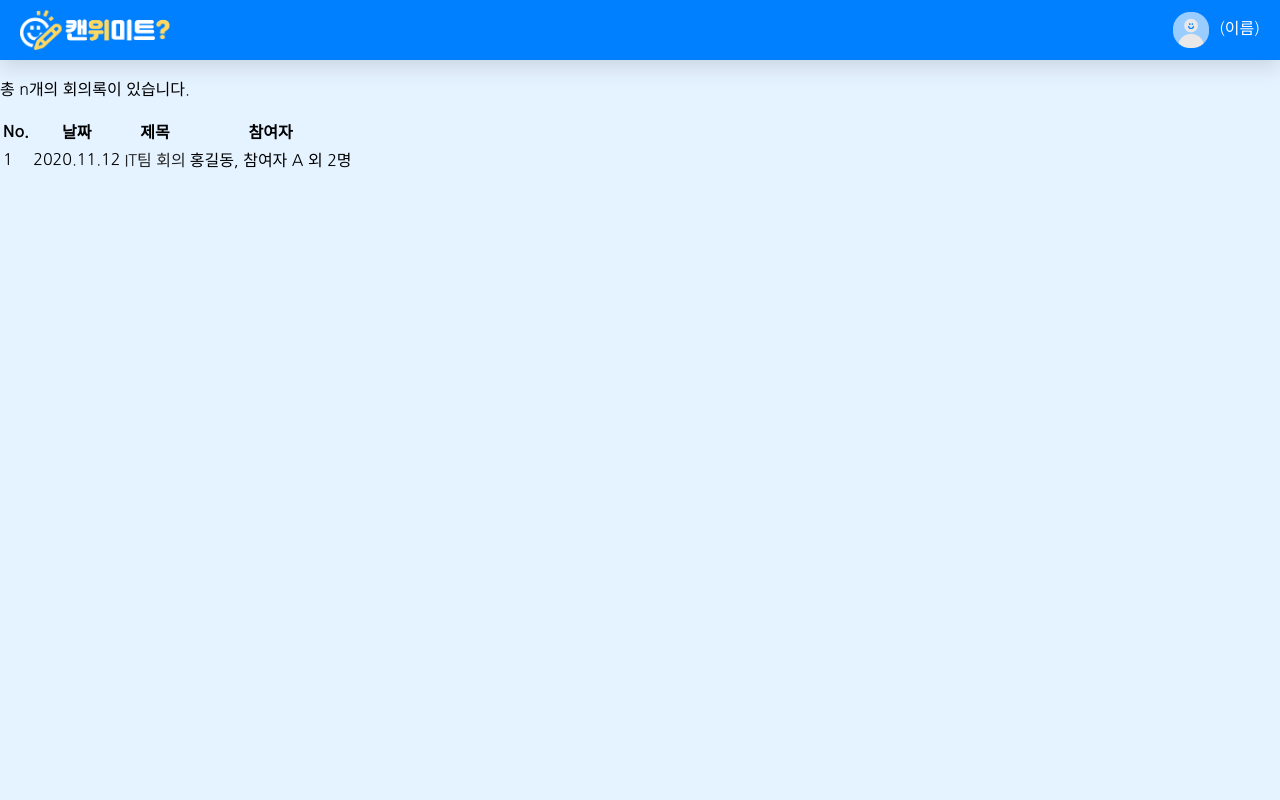
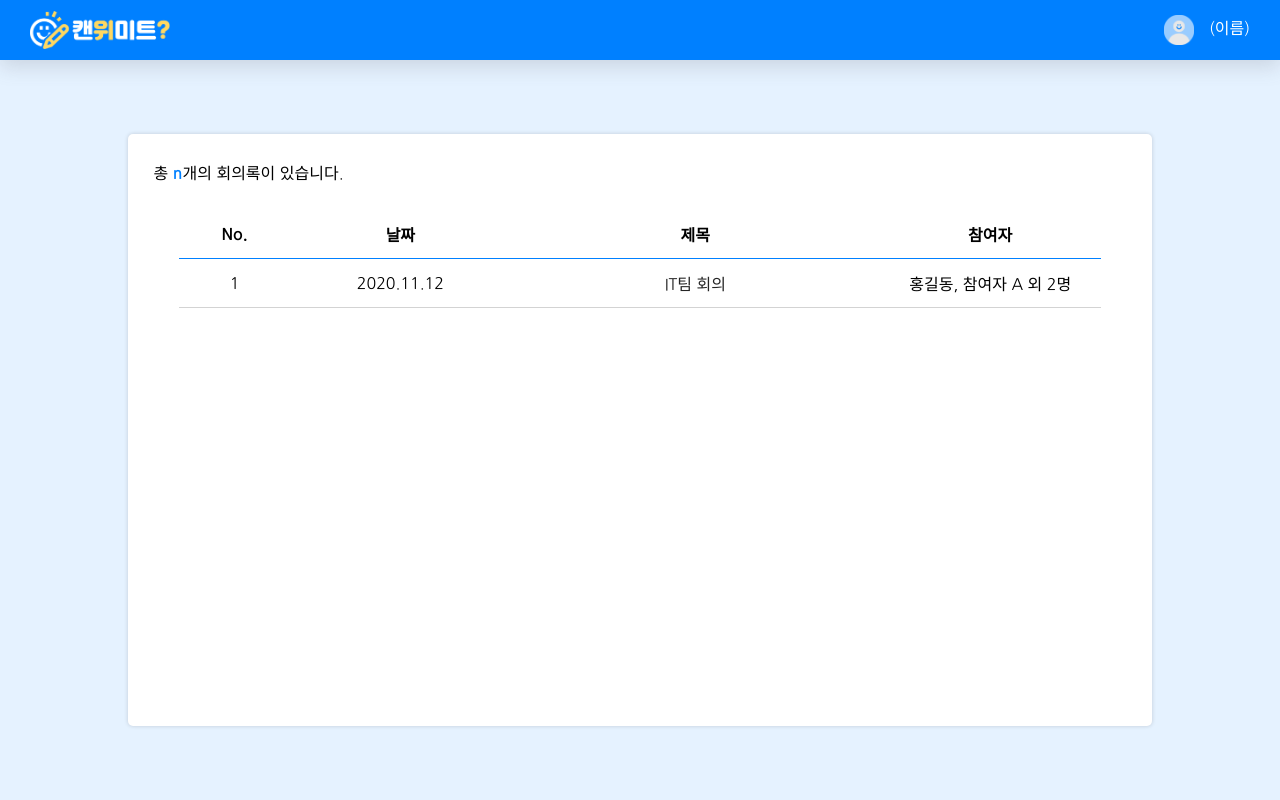
Before and after one commit to jeongum/canwemeet_v2, a Flask app: page /minute in a window 1280 px wide. Run offline with Flask 2, Linux system fonts and the light colour scheme.

Commit message:
Modified header, main & Add minute-list css

```diff
--- a/static/css/style.css
+++ b/static/css/style.css
@@ -1,9 +1,11 @@
 /* Import Fonts*/
 @import url('https://fonts.googleapis.com/css2?family=Nanum+Gothic:wght@400;700;800&family=Noto+Sans+KR:wght@700&display=swap');
 
+
+/* Basic Settings */
 body {
+    margin: 0 auto;
     font-family: 'Nanum Gothic', sans-serif;
-    margin: 0 auto;
     background-color: #e5f2ff;
 }
 
@@ -12,6 +14,12 @@ a {
     color: #242424;
 }
 
+ul {
+    list-style: none;
+}
+
+
+/* Font Colors & Weight Settings */
 .blue {
     background-color: #0080ff;
     color: white;
@@ -20,6 +28,17 @@ a {
 .blue a {
     color: white;
 }
+
+.yellow-bold {
+    color: #ffd862;
+    font-weight: bold;
+}
+
+.blue-bold {
+    color: #0080ff;
+    font-weight: bold;
+}
+
 
 /* Login & Register Page Settings */
 body.login {
@@ -45,14 +64,10 @@ body.login {
     height: auto;
 }
 
-.yellow-bold {
-    color: #ffd862;
-    font-weight: bold;
-}
-
 #phrase {
     line-height: 1.5em;
 }
+
 
 /* Header Page Settings */
 #header {
@@ -66,13 +81,18 @@ body.login {
     box-shadow: rgba(100, 100, 111, 0.2) 0px 7px 20px 0px;
 }
 
+#header a {
+    color: white;
+}
+
 #header #logo-header {
     flex-basis: 20%;
 }
 
 #header #logo-header img {
-    margin: 0px 20px;
-    width: 150px;
+    margin: 0px 30px;
+    width: 140px;
+    height: auto;
     vertical-align: middle;
 }
 
@@ -82,18 +102,42 @@ body.login {
 }
 
 #header #profile img {
-    margin-right: 5px;
-    width: 36px;
+    margin-right: 10px;
+    width: 30px;
     vertical-align: middle;
 }
 
 #header #profile #profile-info {
-    margin: 0px 20px;
+    margin: 0px 30px;
     height: 100%;
 }
-#header #profile #profile-menu {
+
+#header #profile-info #profile-menu {
     display: none;
+    width: 70px;
+    height: 20px;
+
+    border-radius: 5px;
+    box-shadow: rgba(100, 100, 111, 0.2) 0px 7px 20px 0px;
 }
+
+#header #profile-info:hover #profile-menu
+{
+    padding: 20px 30px;
+
+    display: block;
+    position: absolute;
+    top: 60x;
+    right: 0px;
+
+    background-color: #0080ff;
+    text-align: right;
+}
+
+#header #profile-info #profile-menu a:hover {
+    color: #ffd862;
+}
+
 
 /* Main Page Settings */
 .main {
@@ -103,7 +147,7 @@ body.login {
     flex-direction: column;
 }
 
-#main-menu {
+.main main {
     flex-grow: 1;
 
     display: flex;
@@ -111,7 +155,7 @@ body.login {
     align-items: center;
 }
 
-#main-menu section {
+.main main section {
     width: 80%;
     height: 80%;
 
@@ -120,20 +164,96 @@ body.login {
     align-items: center;
 }
 
+
+/* Main Menu Page Settings */
 .menu {
     margin: 40px;
     width: 100%;
     height: 100%;
 
-    font-family: 'Noto Sans KR', sans-serif;
     background-color: white;
     text-align: center;
+    letter-spacing: -1px;
 
     box-shadow: rgba(0, 0, 0, 0.16) 0px 1px 4px;
     border-radius: 24px;
+
+    display: flex;
+    flex-direction: column;
+    justify-content: center;
+    align-items: center;
 }
 
+.menu:hover {
+    background-color: #F4F4F4;
+}
+
+
 .menu img {
-    width: 100px;
+    width: 150px;
     max-width: 100%;
 }
+
+.menu h1 {
+    font-family: 'Noto Sans KR', sans-serif;
+    font-size: 2.1em;
+
+    margin-bottom: 0.5em;
+}
+
+.menu h3 {
+    color: #0080ff;
+    text-decoration: underline;
+
+    margin-top: 0px;
+}
+
+
+/* Minute Page Settings - List */
+#minute-list {
+    flex-direction: column;
+    justify-content: flex-start;
+
+    background-color: white;
+    border-radius: 5px;
+    box-shadow: rgba(0, 0, 0, 0.16) 0px 0px 4px;
+}
+
+#minute-list p {
+    padding: 10px 15px;
+    width: 95%;
+}
+
+#minute-list table {
+    width: 90%;
+    border-collapse: collapse;
+    text-align: center;
+}
+
+table th, table td {
+    padding: 12px 0px;
+}
+
+table th {
+    border-bottom: 1px solid #0080ff;
+}
+
+table th:nth-child(1) {
+    width: 60px;
+}
+
+table th:nth-child(3) {
+    width: 200px;
+}
+
+table th:nth-child(even) {
+    width: 120px;
+}
+
+table td {
+    border-bottom: 1px solid lightgray;
+}
+
+table a:hover {
+    text-decoration: underline;
+}
--- a/templates/header.html
+++ b/templates/header.html
@@ -6,13 +6,16 @@
         </div>
 
         <div id="profile">
-            <div id="profile-info">
-                <img src="{{ url_for('static', filename='images/main/profile.png') }}" alt="프로필 사진">
-                (이름)
-            </div>
-            <div id="profile-menu">
-                <a href="/logout">로그아웃</a>
-            </div>
+            <ul>
+                <li id="profile-info">
+                    <img src="{{ url_for('static', filename='images/main/profile.png') }}" alt="프로필 사진">
+                    (이름)
+                    <ul>
+                        <li id="profile-menu">
+                            <a href="/logout">로그아웃</a>
+                        </li>
+                    </ul>
+                </li>
+            </ul>
         </div>
-
     </header>
--- a/templates/main.html
+++ b/templates/main.html
@@ -4,14 +4,14 @@
     <body class="main">
         {% include 'header.html' %}
 
-        <main id="main-menu">
+        <main>
             <section>
                 <article class="menu meeting">
                     <img src="{{ url_for('static', filename='images/main/icon-meeting.png') }}">
                     <a href="/meeting">
                         <h1>회의 시작하기</h1>
                     </a>
-                    <h3>이미 회의룸이 존재하신가요?</h3>
+                    <h3>이미 회의룸이 존재하시나요?</h3>
                 </article>
 
                 <article class="menu minute-list">
--- a/templates/minute/list.html
+++ b/templates/minute/list.html
@@ -1,11 +1,12 @@
 {% extends 'base.html' %}
 
 {% block content %}
-    <body>
+    <body class="main">
         {% include 'header.html' %}
+
         <main>
-            <section>
-                <p>총 n개의 회의록이 있습니다.</p>
+            <section id="minute-list">
+                <p>총 <span class="blue-bold">n</span>개의 회의록이 있습니다.</p>
 
                 <table>
                     <thead>
```
